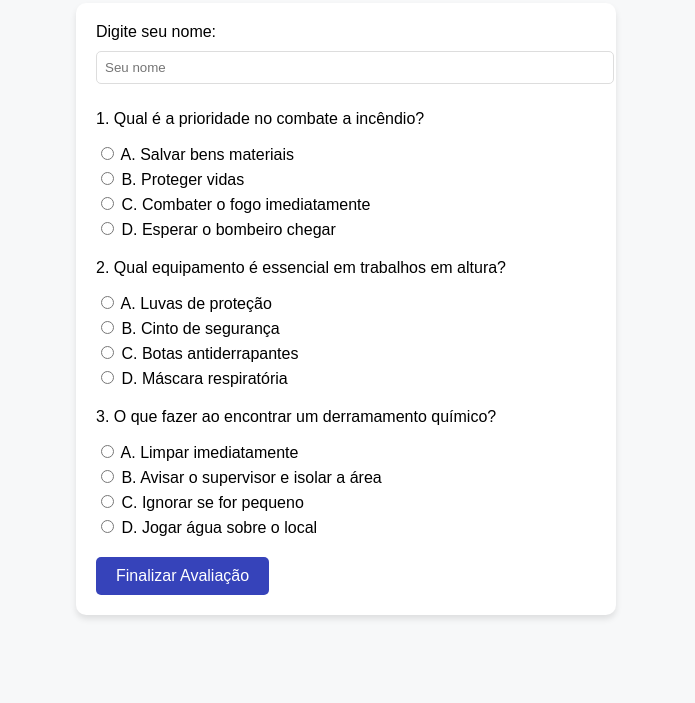
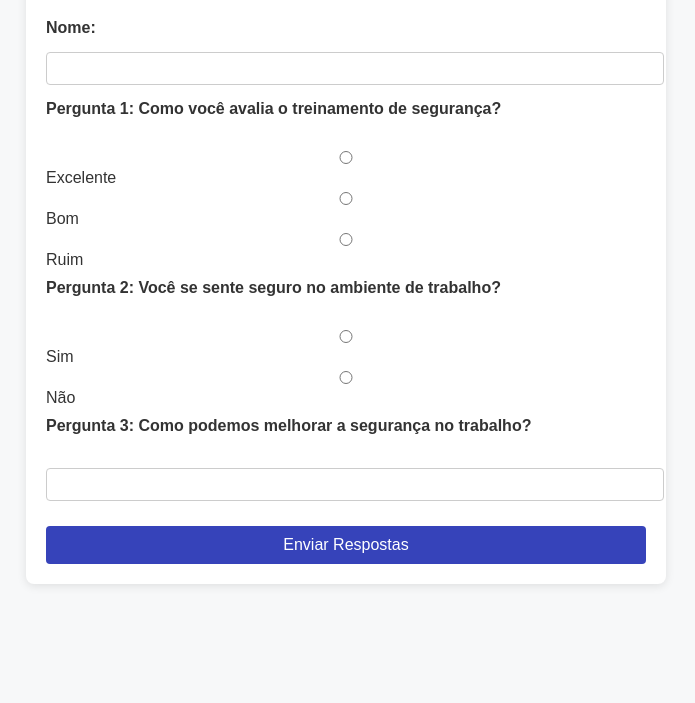
Before and after one commit to Alisson-2001/Prot-tipo, a plain HTML site: page index.html in a window 1280 px wide. Shown: the part 97-800 px from the top of the page, without its empty margins (294-989 px from the left). Drawn offline with Linux system fonts and the light colour scheme.

Commit message:
Add files via upload

```diff
--- a/index.html
+++ b/index.html
@@ -1,124 +1,85 @@
 <!DOCTYPE html>
-<html lang="en">
+<html lang="pt-br">
 <head>
     <meta charset="UTF-8">
     <meta name="viewport" content="width=device-width, initial-scale=1.0">
-  <title>Avaliação de Segurança do Trabalho</title>
+    <title>Formulário de Avaliação</title>
     <style>
         body {
             font-family: Arial, sans-serif;
-      background-color: #F7F8F9; /* Fundo cinza claro */
-      margin: 0;
+            background-color: #f7f8f9;
+            color: #333;
             padding: 20px;
-      display: flex;
-      flex-direction: column;
-      align-items: center;
         }
-    h1 {
-      color: #3643BA;
+        .form-container {
+            background-color: #fff;
+            border-radius: 8px;
+            box-shadow: 0 2px 10px rgba(0, 0, 0, 0.1);
+            padding: 20px;
+            max-width: 600px;
+            margin: auto;
         }
-    form {
-      background: white;
-      padding: 20px;
-      border-radius: 10px;
-      box-shadow: 0 4px 6px rgba(0, 0, 0, 0.1);
+        h2 {
+            text-align: center;
+            color: #3643ba;
+        }
+        label {
+            font-weight: bold;
+            margin: 10px 0;
+            display: block;
+        }
+        input[type="text"], input[type="radio"] {
             width: 100%;
-      max-width: 500px;
-    }
-    .question {
-      margin-bottom: 20px;
-    }
-    .question label {
-      display: block;
+            padding: 8px;
             margin: 5px 0;
+            border: 1px solid #ccc;
+            border-radius: 4px;
         }
         button {
-      background-color: #3643BA;
+            background-color: #3643ba;
             color: white;
             border: none;
             padding: 10px 20px;
+            font-size: 16px;
             cursor: pointer;
-      font-size: 16px;
-      border-radius: 5px;
+            border-radius: 4px;
+            display: block;
+            width: 100%;
+            margin-top: 20px;
         }
         button:hover {
-      background-color: #7AFFA4; /* Verde claro ao passar o mouse */
-    }
-    input[type="text"] {
-      width: 100%;
-      padding: 8px;
-      margin: 10px 0;
-      border: 1px solid #ddd;
-      border-radius: 5px;
+            background-color: #7affa4;
         }
     </style>
 </head>
 <body>
-  <h1>Avaliação de Segurança do Trabalho</h1>
-  <form id="form">
-    <div>
-      <label for="nome">Digite seu nome:</label>
-      <input type="text" id="nome" name="nome" placeholder="Seu nome" required>
+
+    <div class="form-container">
+        <h2>Avaliação de Segurança do Trabalho</h2>
+        <form id="formulario" method="POST" action="https://script.google.com/macros/s/SEU_SCRIPT_URL/exec">
+            <!-- Campo Nome -->
+            <label for="nome">Nome:</label>
+            <input type="text" id="nome" name="nome" required><br>
+
+            <!-- Pergunta 1 -->
+            <label for="resposta1">Pergunta 1: Como você avalia o treinamento de segurança?</label><br>
+            <input type="radio" id="resposta1_1" name="resposta1" value="Excelente" required> Excelente
+            <input type="radio" id="resposta1_2" name="resposta1" value="Bom"> Bom
+            <input type="radio" id="resposta1_3" name="resposta1" value="Ruim"> Ruim<br>
+
+            <!-- Pergunta 2 -->
+            <label for="resposta2">Pergunta 2: Você se sente seguro no ambiente de trabalho?</label><br>
+            <input type="radio" id="resposta2_1" name="resposta2" value="Sim" required> Sim
+            <input type="radio" id="resposta2_2" name="resposta2" value="Não"> Não<br>
+
+            <!-- Pergunta 3 -->
+            <label for="resposta3">Pergunta 3: Como podemos melhorar a segurança no trabalho?</label><br>
+            <input type="text" id="resposta3" name="resposta3" required><br>
+
+            <!-- Botão de envio -->
+            <button type="submit">Enviar Respostas</button>
+        </form>
     </div>
-    <div class="question">
-      <p>1. Qual é a prioridade no combate a incêndio?</p>
-      <label><input type="radio" name="q1" value="A" required> A. Salvar bens materiais</label>
-      <label><input type="radio" name="q1" value="B"> B. Proteger vidas</label>
-      <label><input type="radio" name="q1" value="C"> C. Combater o fogo imediatamente</label>
-      <label><input type="radio" name="q1" value="D"> D. Esperar o bombeiro chegar</label>
-    </div>
-    <div class="question">
-      <p>2. Qual equipamento é essencial em trabalhos em altura?</p>
-      <label><input type="radio" name="q2" value="A" required> A. Luvas de proteção</label>
-      <label><input type="radio" name="q2" value="B"> B. Cinto de segurança</label>
-      <label><input type="radio" name="q2" value="C"> C. Botas antiderrapantes</label>
-      <label><input type="radio" name="q2" value="D"> D. Máscara respiratória</label>
-    </div>
-    <div class="question">
-      <p>3. O que fazer ao encontrar um derramamento químico?</p>
-      <label><input type="radio" name="q3" value="A" required> A. Limpar imediatamente</label>
-      <label><input type="radio" name="q3" value="B"> B. Avisar o supervisor e isolar a área</label>
-      <label><input type="radio" name="q3" value="C"> C. Ignorar se for pequeno</label>
-      <label><input type="radio" name="q3" value="D"> D. Jogar água sobre o local</label>
-    </div>
-    <button type="submit">Finalizar Avaliação</button>
-  </form>
 
-  <script>
-    const scriptURL = 'SEU_URL_DO_APLICATIVO'; // Substitua pelo URL do Apps Script
-
-    document.getElementById('form').addEventListener('submit', async (e) => {
-      e.preventDefault();
-
-      // Capturar os dados do formulário
-      const nome = document.getElementById('nome').value;
-      const respostas = [
-        document.querySelector('input[name="q1"]:checked').value,
-        document.querySelector('input[name="q2"]:checked').value,
-        document.querySelector('input[name="q3"]:checked').value,
-      ];
-
-      // Enviar os dados para o Google Sheets
-      const data = { nome, respostas };
-      try {
-        const response = await fetch(scriptURL, {
-          method: 'POST',
-          body: JSON.stringify(data),
-          headers: { 'Content-Type': 'application/json' }
-        });
-
-        if (response.ok) {
-          alert('Avaliação enviada com sucesso!');
-          document.getElementById('form').reset();
-        } else {
-          const errorData = await response.json();
-          alert(`Erro ao enviar: ${errorData.message}`);
-        }
-      } catch (error) {
-        console.error('Erro:', error);
-        alert('Erro ao conectar-se ao servidor.');
-      }
-    });
-  </script>
 </body>
 </html>
```
Lines whose indentation alone changed are shown as unchanged.
